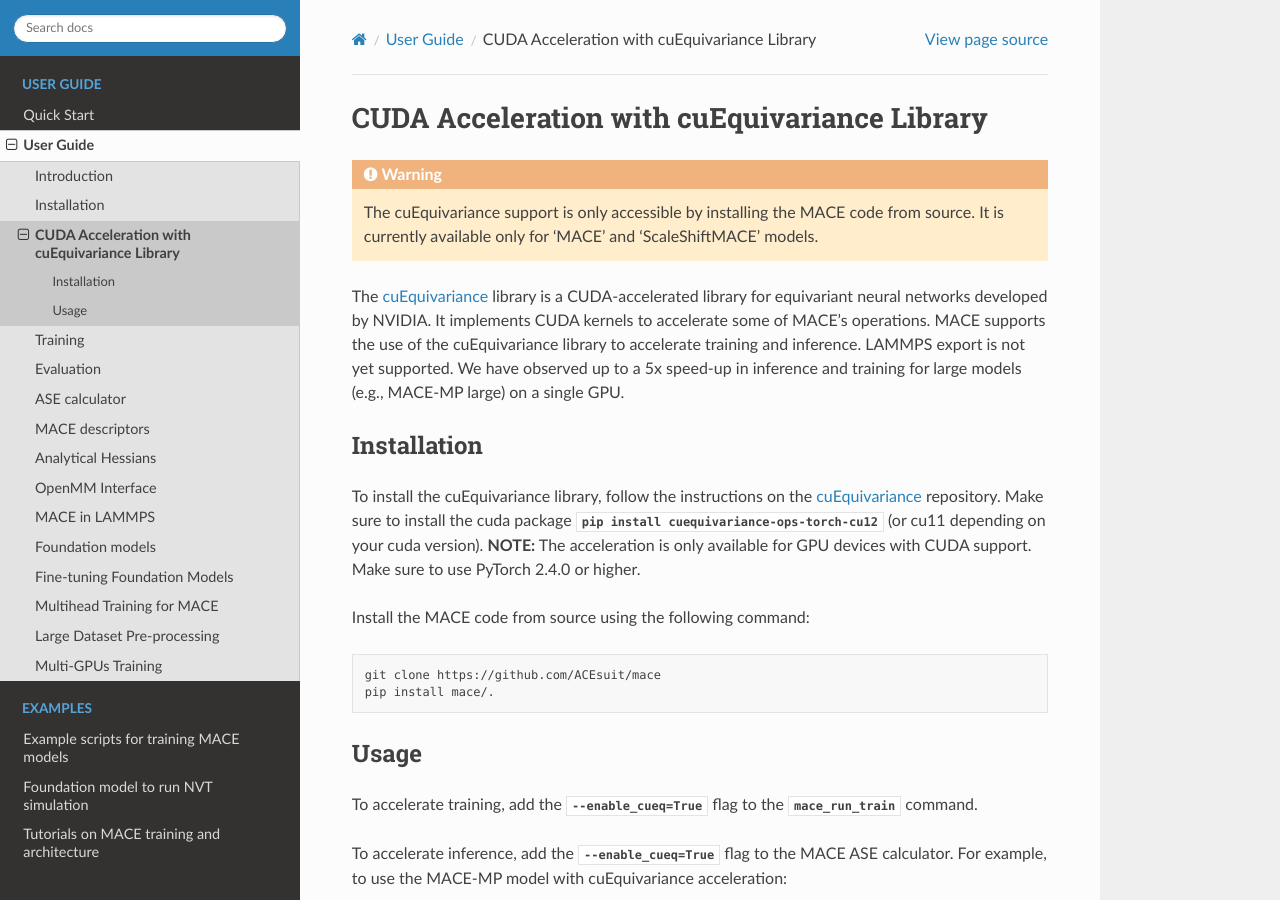
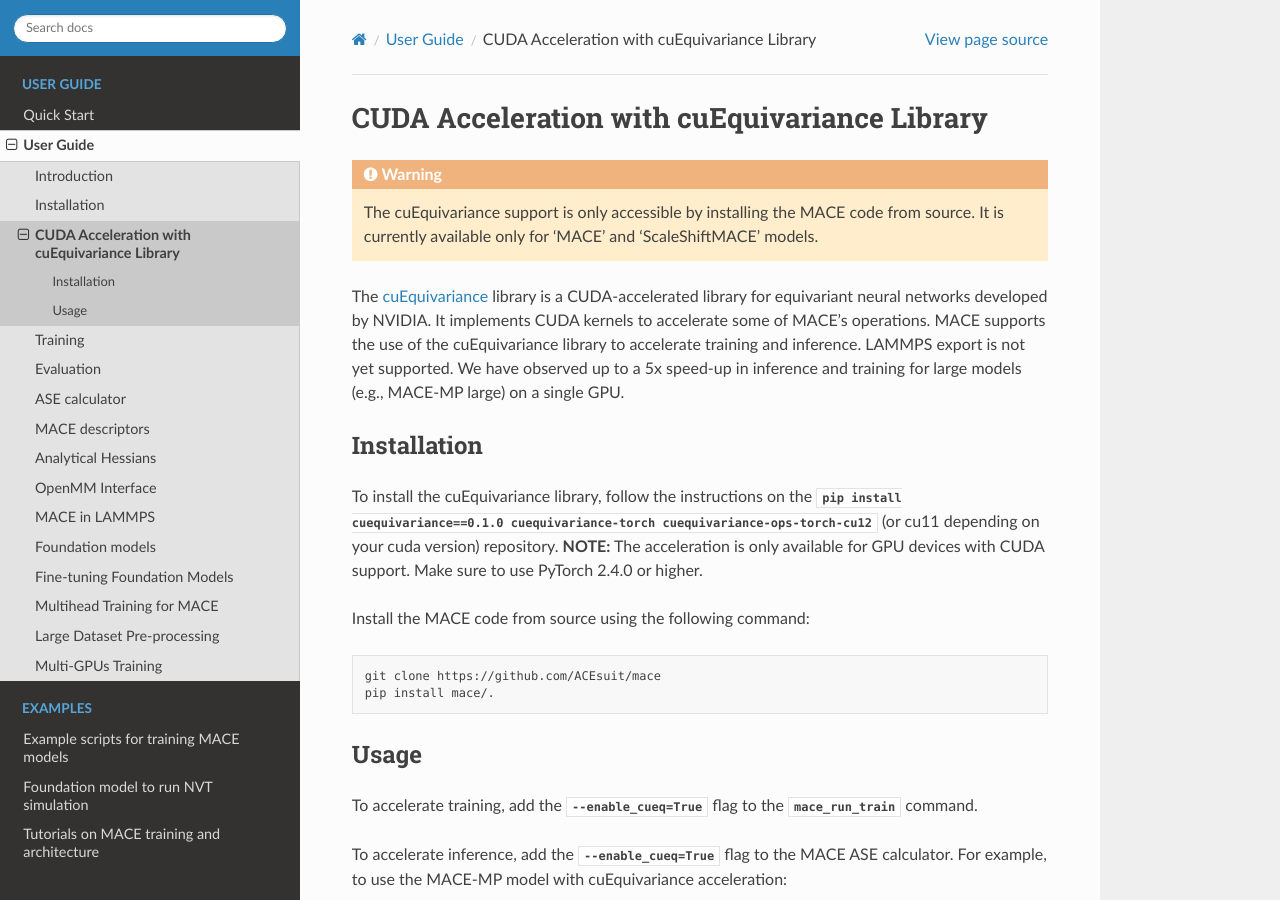
Before and after one commit to ACEsuit/mace, a Sphinx documentation site: the page built from docs/guide/cuda_acceleration.rst, in a window 1280 px wide and 900 px high. Built offline with Sphinx 7.4.7 and the Read the Docs theme 3.1.0, drawn with Linux system fonts in a browser that asks for light colours; pages that are not in the unit, such as notebooks, are missing from menus.

Commit message:
Update cuda_acceleration.rst

```diff
--- a/docs/guide/cuda_acceleration.rst
+++ b/docs/guide/cuda_acceleration.rst
@@ -13,8 +13,7 @@
 Installation
 ############
 
-To install the cuEquivariance library, follow the instructions on the `cuEquivariance <https://github.com/NVIDIA/cuEquivariance>`_ repository.
-Make sure to install the cuda package `pip install cuequivariance-ops-torch-cu12` (or cu11 depending on your cuda version).
+To install the cuEquivariance library, follow the instructions on the `pip install cuequivariance==0.1.0 cuequivariance-torch cuequivariance-ops-torch-cu12` (or cu11 depending on your cuda version) repository.
 **NOTE:** The acceleration is only available for GPU devices with CUDA support. Make sure to use PyTorch 2.4.0 or higher.
 
 Install the MACE code from source using the following command:
```
